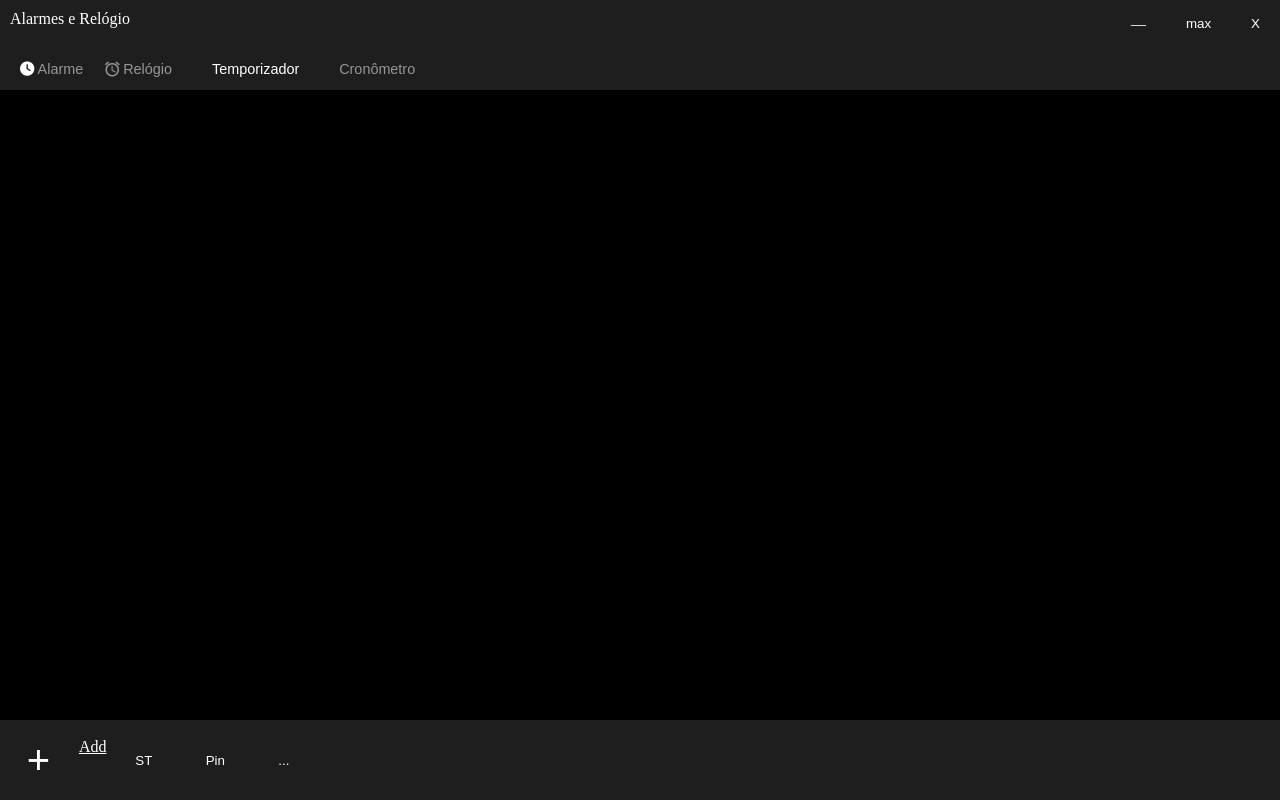
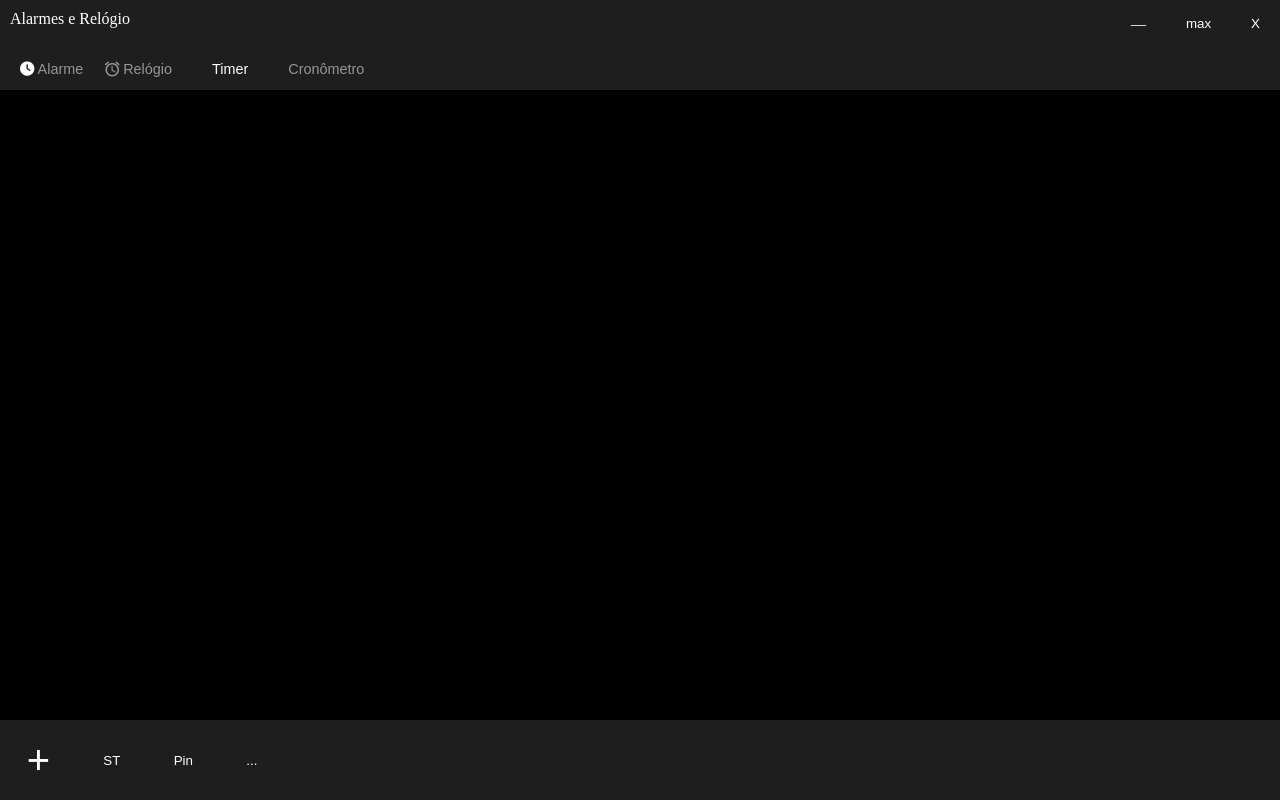
Before and after one commit to craftsmaker/microsoft-alarm-clone, a React (Create React App) app: page /#/ in a window 1280 px wide. Built offline with nearby package versions, Linux system fonts and the light colour scheme.

Commit message:
Code refactored

```diff
--- a/src/App.js
+++ b/src/App.js
@@ -1,37 +1,20 @@
-import React,{useState,useEffect,useRef} from 'react';
+import React from 'react';
 import "./style.css";
-import ClockMenu from "./ClockMenu";
-import Menu from "./Menu";
-import Footer from "./Footer";
-import {useHistory} from "react-router-dom";
+import Timer from "./screens/Timer";
+import Header from "./components/Header";
+import Footer from "./components/Footer";
 import {connect} from "react-redux";
 
 
 function App({dispatch,modules}) {
-  const [timer,setTimer] = useState({});
-
-  // let test = useRef({});
-  // test.current = params;
-  // console.log("Params:", params)
-  // console.log("Test",test.current);
-  // useEffect(() => {
-  //   if (Object.keys(params).length > 1){
-  //   //do something
-  //     dispatch({type: "ADD_TIMER"})
-  //     test = {};
-  //     console.log(test)
-  //   }
-  // })
-
-  console.log("App Reload")
 
   return (
     <div className="container">
-    	<Menu/>
-        <main>
-            <ClockMenu/>
-        </main>
-        <Footer/>
+    	<Header/>
+      <main>
+            <Timer/>
+      </main>
+      <Footer/>
     </div>
   );
 }
--- a/src/ClockMenu.js
+++ /dev/null
@@ -1,96 +0,0 @@
-import React, {useState,useEffect} from "react";
-import {useHistory} from "react-router-dom";
-import {connect} from "react-redux";
-
-
-function ClockMenu({modules,dispatch}) {
-	// const [clocks,setClocks] = useState([]);
-	// const [isUpdated, setIsUpdated] = useState(false);
-
-	console.log("ClockMenu Reload:",modules);
-	const history = useHistory();
-
-	useEffect(() => {
-		if (localStorage.length > Object.keys(modules.clocks).length){
-			// function getDataFromlocalStorage
-			let clocks = Object.keys(localStorage).map((value,index) => {return {id: index + 1, timer: JSON.parse(localStorage[index + 1])}});
-			dispatch({type: "ADD_CLOCKS", clocks: clocks})
-		}
-		// Compare modules.clock with values in storage
-	})
-
-	// if (!isUpdated){
-	// 		let arrayO = []
-	// 		for (let i = 1; i < localStorage.length + 1 ; i++){
-	// 			arrayO.push(JSON.parse(localStorage[i]))
-	// 		}
-
-	// 		setClocks(arrayO);
-	// 		setIsUpdated(true);
-	// 	}
-
-
-	// function handleClick(){
-	// 	if(Object.keys(modules.timer).length !== 0){
-	// 		const object = {
-	// 			id: String(Object.keys(modules.clocks).length + 1),
-	// 			timer: modules.timer
-	// 		}
-	// 		//setClocks([...clocks,object])
-	// 		console.log("BEFORE",object);
-	// 		localStorage.setItem(object.id, JSON.stringify(object));
-	// 		dispatch({type: "ADD_TIMER", timer: modules.timer})
-	// 		console.log("AFTER")
-	// 		dispatch({type: "RESET_TIMER"})
-	// 	}
-	// }
-
-	if (Object.keys(modules.clocks).length !== 0){
-		return (
-			<div className="clocks">
-				<ul>
-					{modules.clocks.map((clock) =>
-						<li key={clock.id}><Clock  timer={clock.timer}/></li>
-					)}
-				</ul>
-			</div>
-		);
-	}
-
-	return (
-		<div className="clocks">
-
-		</div>
-	);
-}
-
-function Clock(props){
-	const timer = props.timer // object {hours,minutes,seconds}
-	// console.log(timer)
-	// function handlePlay(){
-
-	// }
-
-	// function handleResize(){
-
-	// }
-
-	// function handleReboot(){
-
-	// }
-
-	return(
-		<div className="clock">
-			<p>{timer.hours}:{timer.minutes}:{timer.seconds}</p>
-			<ul>
-				<li><i className="material-icons" style={{position:"relative",top:15}}>replay</i></li>
-				<li><i className="material-icons" style={{fontSize: 60, color: "white", borderRadius: "100%"}}>play_circle_filled</i></li>
-				<li><i className="material-icons" style={{position:"relative",top:15}}>fullscreen</i></li>
-			</ul>
-		</div>
-	);
-}
-
-export default connect(state => ({
-	modules: state
-}))(ClockMenu)
--- a/src/Footer.js
+++ /dev/null
@@ -1,33 +0,0 @@
-import React from "react";
-import {Link} from "react-router-dom";
-
-import {connect} from "react-redux";
-
-function Footer({modules, dispatch }){
-	function addTimer() {
-		dispatch({
-			type:"ADD_TIMER",
-			timer: {
-				hours:"10",
-				minutes:"20",
-				seconds:"40"
-			}
-		})
-	}
-
-	return (
-		<footer>
-			<ul>
-				<li><button className="button" id="plus" onClick={addTimer}><p>+</p></button></li>
-				<li><Link className="button" to="/add"><p>Add</p></Link></li>
-				<li><button className="button">ST</button></li>
-				<li><button className="button">Pin</button></li>
-				<li><button className="button">...</button></li>
-			</ul>
-		</footer>
-	)
-}
-
-export default connect(state => ({
-	modules: state,
-}))(Footer);
--- /dev/null
+++ b/src/components/Footer/index.js
@@ -0,0 +1,17 @@
+import React from "react";
+import {Link} from "react-router-dom";
+
+const Footer = ({modules, dispatch }) => {
+	return (
+		<footer>
+			<ul>
+				<li><Link  id="plus" to="/add"><button className="button"><p>+</p></button></Link></li>
+				<li><button className="button">ST</button></li>
+				<li><button className="button">Pin</button></li>
+				<li><button className="button">...</button></li>
+			</ul>
+		</footer>
+	)
+}
+
+export default Footer;
--- a/src/Menu.js
+++ b/src/components/Header/index.js
@@ -1,6 +1,7 @@
 import React from "react";
+import {Link} from "react-router-dom";
 
-export default function Menu(){
+const Menu = () => {
 	return (
 		<header>
 			<div id="window-menu">
@@ -15,10 +16,12 @@ export default function Menu(){
 				<ul>
 					<li><button className="button"><i className="fas fa-clock" style={{color: "white"}}></i> Alarme</button></li>
 					<li><button className="button"><i className="material-icons" style={{fontSize: 18, position: "absolute", top: 13, left: "0px"}}>alarm</i>Relógio</button></li>
-					<li><button style={{color: "white"}} className="button">Temporizador</button></li>
+					<li><Link to="/"><button style={{color: "white"}} className="button">Timer</button></Link></li>
 					<li><button className="button">Cronômetro</button></li>
 				</ul>
 			</div>
 		</header>
 	)
 }
+
+export default Menu;
--- a/src/index.js
+++ b/src/index.js
@@ -4,7 +4,7 @@ import {HashRouter,Route} from "react-router-dom"
 import {Provider} from "react-redux";
 
 import App from "./App"
-import Add from "./Add"
+import Add from "./screens/Add"
 import store from "./store"
 
 ReactDOM.render(
--- a/src/Add.js
+++ b/src/screens/Add/index.js
@@ -1,6 +1,6 @@
 import React,{useState} from "react";
-import Menu from "./Menu";
-import Footer from "./Footer";
+import Header from "../../components/Header";
+import Footer from "../../components/Footer";
 import {Link,useHistory} from "react-router-dom";
 import {connect} from "react-redux";
 
@@ -22,7 +22,7 @@ function Add({modules,dispatch}){
 
 	return (
 		<div className="container">
-			<Menu/>
+			<Header/>
 			<main>
 				<form onSubmit={handleSubmit}>
 					<input type="text" placeholder="Hora" value={hours} onChange={e => setHours(e.target.value)}/>
@@ -37,6 +37,6 @@ function Add({modules,dispatch}){
 	)
 }
 
-export default connect(state=>({
+export default connect(state => ({
 	modules: state
 }))(Add)
--- /dev/null
+++ b/src/screens/Timer/index.js
@@ -0,0 +1,52 @@
+import React,{useEffect} from "react";
+import {connect} from "react-redux";
+
+
+function Timer({modules,dispatch}){
+	useEffect(() => {
+		if (localStorage.length > modules.clocks.length){
+			// function getDataFromlocalStorage
+			let clocks = Object.keys(localStorage).map((value,index) => {return {id: index + 1, timer: JSON.parse(localStorage[index + 1])}});
+			dispatch({type: "ADD_CLOCKS", clocks: clocks})
+		}
+		// Compare modules.clock with values in storage
+	})
+
+	if (modules.clocks.length !== 0){
+		return (
+			<div className="clocks">
+				<ul>
+					{modules.clocks.map((clock) =>
+						<li key={clock.id}><Clock  timer={clock.timer}/></li>
+					)}
+				</ul>
+			</div>
+		);
+	}
+
+	return (
+		<div className="clocks">
+
+		</div>
+	);
+}
+
+function Clock(props){
+	const timer = props.timer // object {hours,minutes,seconds}
+
+	return(
+		<div className="clock">
+			<p>{timer.hours}:{timer.minutes}:{timer.seconds}</p>
+			<ul>
+				<li><i className="material-icons" style={{position:"relative",top:15}}>replay</i></li>
+				<li><i className="material-icons" style={{fontSize: 60, color: "white", borderRadius: "100%"}}>play_circle_filled</i></li>
+				<li><i className="material-icons" style={{position:"relative",top:15}}>fullscreen</i></li>
+			</ul>
+		</div>
+	);
+}
+
+
+export default connect(state => ({
+	modules: state
+}))(Timer)
--- a/src/store/index.js
+++ b/src/store/index.js
@@ -7,7 +7,7 @@ const INITIAL_STATE = {
 
 
 function reducer(state = INITIAL_STATE,action){
-	console.log(action.type);
+
 	let sizeOfClocks = String([...state.clocks].length + 1)
 	switch(action.type)
 	{
--- a/src/style.css
+++ b/src/style.css
@@ -100,6 +100,11 @@ footer .button {
 	height: 100%;
 }
 
+footer #plus {
+	text-decoration: none;
+	color: white;
+}
+
 footer #plus p{
 	cursor: inherit;
 }
@@ -113,7 +118,10 @@ footer #plus p{
 	background-color: inherit;
 	text-align: center;
 	color: white;
+
+	padding: 0;
 }
+
 
 .button:hover {
 	background-color: rgb(100,100,100);
```
